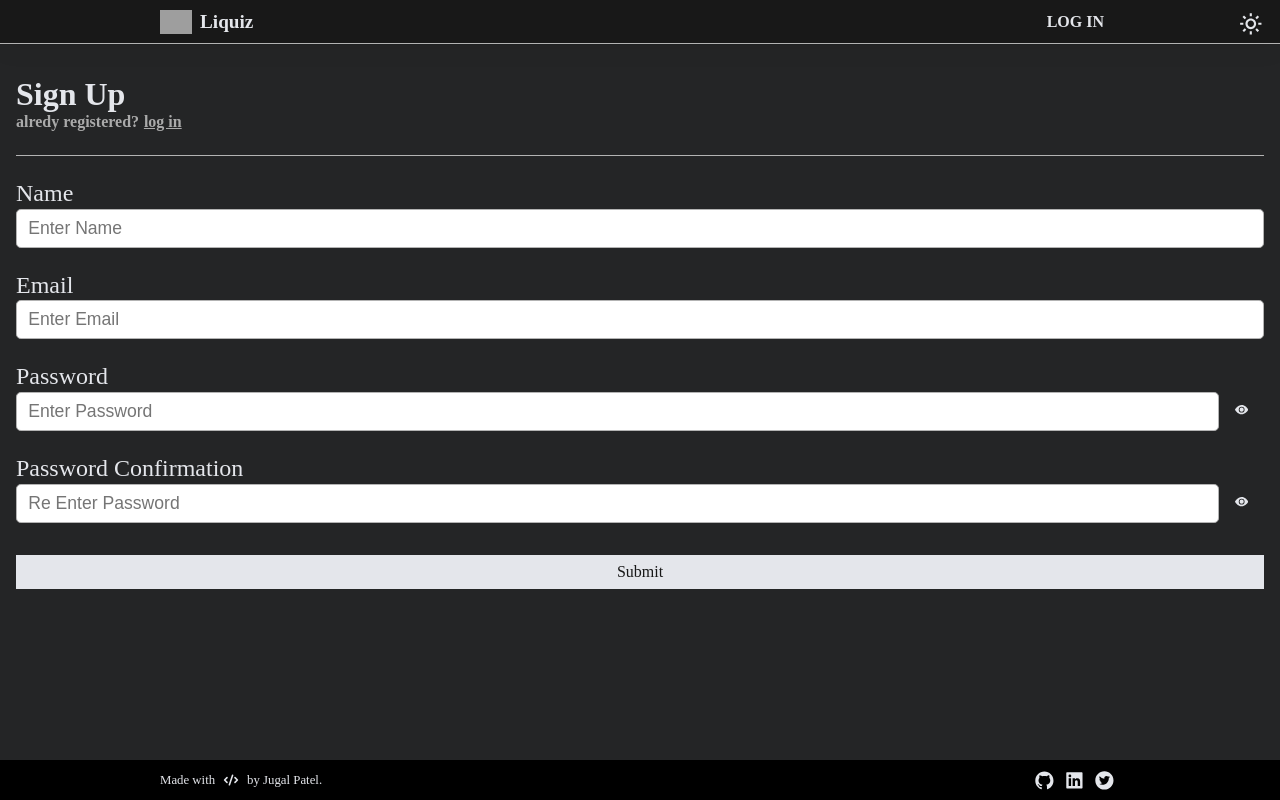
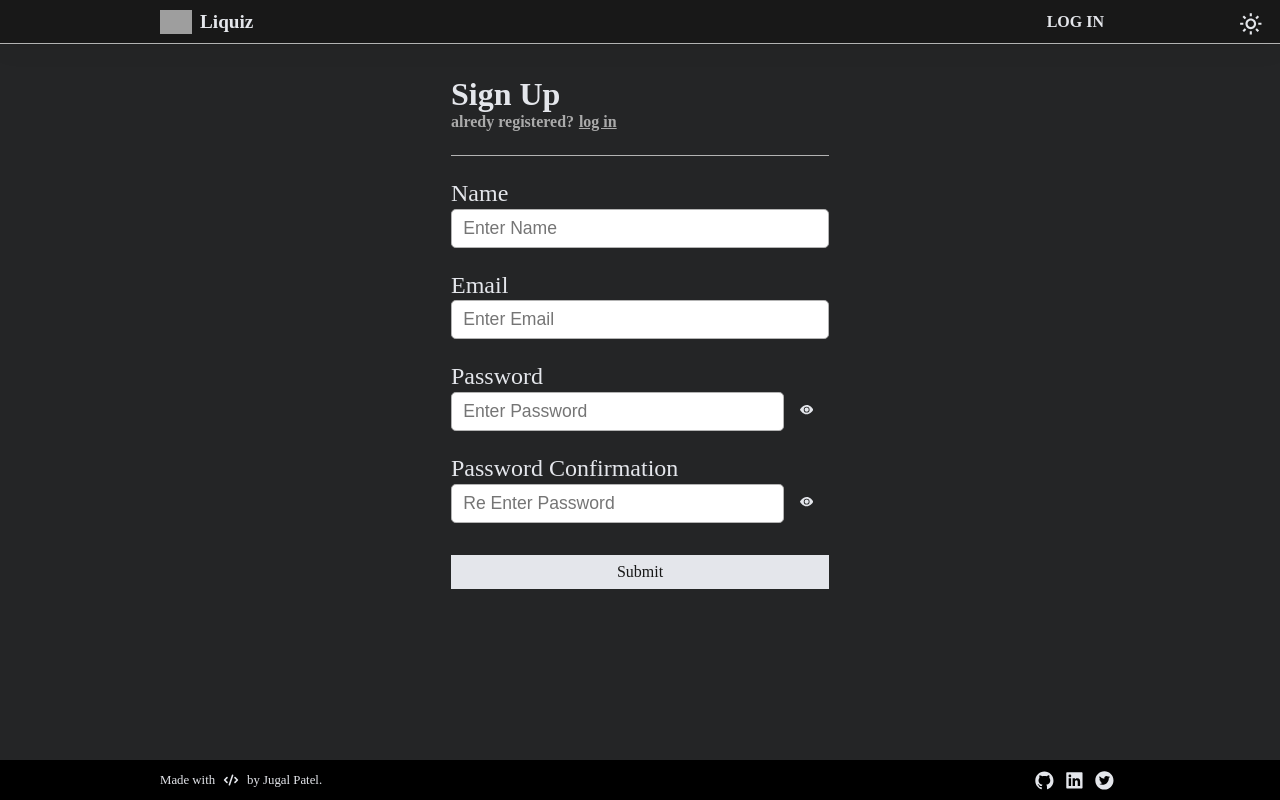
Before and after one commit to jugalkpatel/Quiz-App, a React (Create React App) app: page /signup in a window 1280 px wide. Built offline with nearby package versions, Linux system fonts and the light colour scheme; grey boxes are pictures that could not be loaded; a web font is replaced by a local one.

Commit message:
style: restricted size of the SignupContainer

```diff
--- a/src/pages/Signup/signup.styles.ts
+++ b/src/pages/Signup/signup.styles.ts
@@ -7,6 +7,11 @@ const SingupContainer = styled.div`
   display: flex;
   flex-direction: column;
   padding: 2rem 1rem;
+
+  @media (min-width: 568px) {
+    width: 410px;
+    margin: 0 auto;
+  }
 `;
 
 const SignUpHeader = styled.h1`
```
